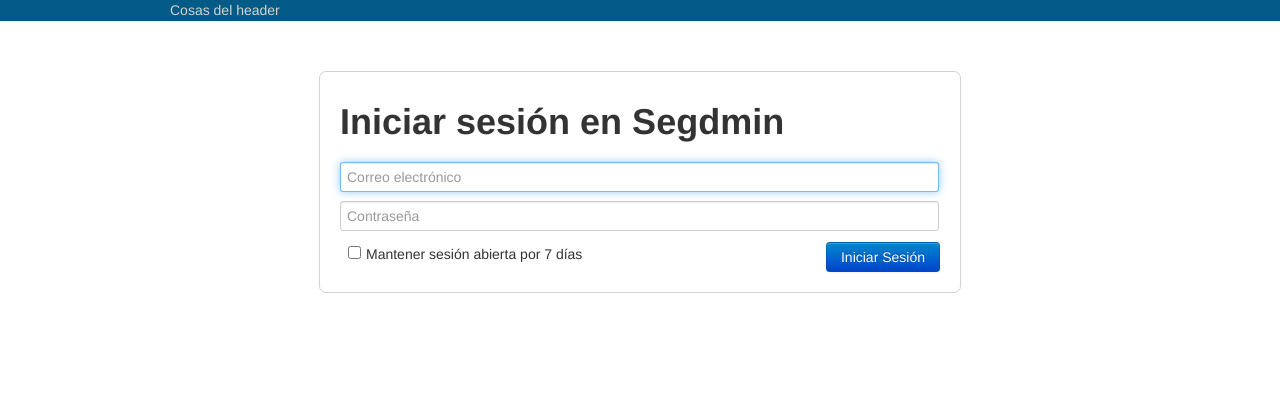
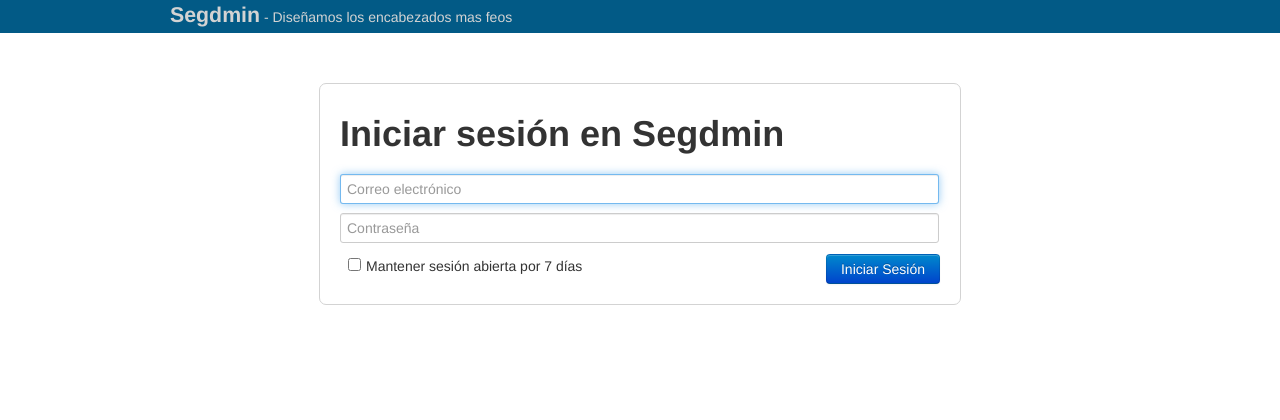
Before and after one commit to dnohales/ucaecemdp-arqweb, a PHP site: page /sitio/index.php/login in a window 1280 px wide. Shown: the top 420 px of the page. Run offline with PHP 8.4, Linux system fonts and the light colour scheme.

Commit message:
El jeader

```diff
--- a/app/Segdmin/View/Base/full.php
+++ b/app/Segdmin/View/Base/full.php
@@ -15,9 +15,9 @@
 		<?= $this->partial('Base:_menuItem', array('label' => 'Productores', 'routeName' => 'producer_index')) ?>
 		<?= $this->partial('Base:_menuItem', array('label' => 'Clientes', 'routeName' => 'taker_index')) ?>
 		<?= $this->partial('Base:_menuItem', array('label' => 'Operaciones', 'routeName' => 'operation_index')) ?>
-		<?= $this->partial('Base:_menuItem', array('label' => 'Usuarios', 'routeName' => 'user_index')) ?>
+		<!--<?= $this->partial('Base:_menuItem', array('label' => 'Usuarios', 'routeName' => 'user_index')) ?>-->
 		<li><hr /></li>
-		<li><a href="<?php echo $this->url('profile') ?>">Mi cuenta</a></li>
+		<!--<li><a href="<?php echo $this->url('profile') ?>">Mi cuenta</a></li>-->
 		<li><a href="<?php echo $this->url('logout') ?>">Cerrar sesión</a></li>
 	</ul>
 </div>
--- a/app/Segdmin/View/Base/nomenu.php
+++ b/app/Segdmin/View/Base/nomenu.php
@@ -5,7 +5,7 @@
 	<div id="wrapper">
 		<div id="header">
 			<div class="container">
-				Cosas del header
+				<span id="header_text">Segdmin</span> - Diseñamos los encabezados mas feos
 			</div>
 		</div>
 		<div class="container">
--- a/web/css/main.css
+++ b/web/css/main.css
@@ -37,6 +37,12 @@ input:disabled, textarea:disabled, select:disabled {
 	background-color: #025A86;
 	border-bottom: solid 1px #025A86;
 	color: lightgrey;
+	padding: 5px 0;
+}
+
+#header_text {
+	font-size: 16pt;
+    font-weight: bold;
 }
 
 #menu {
```
